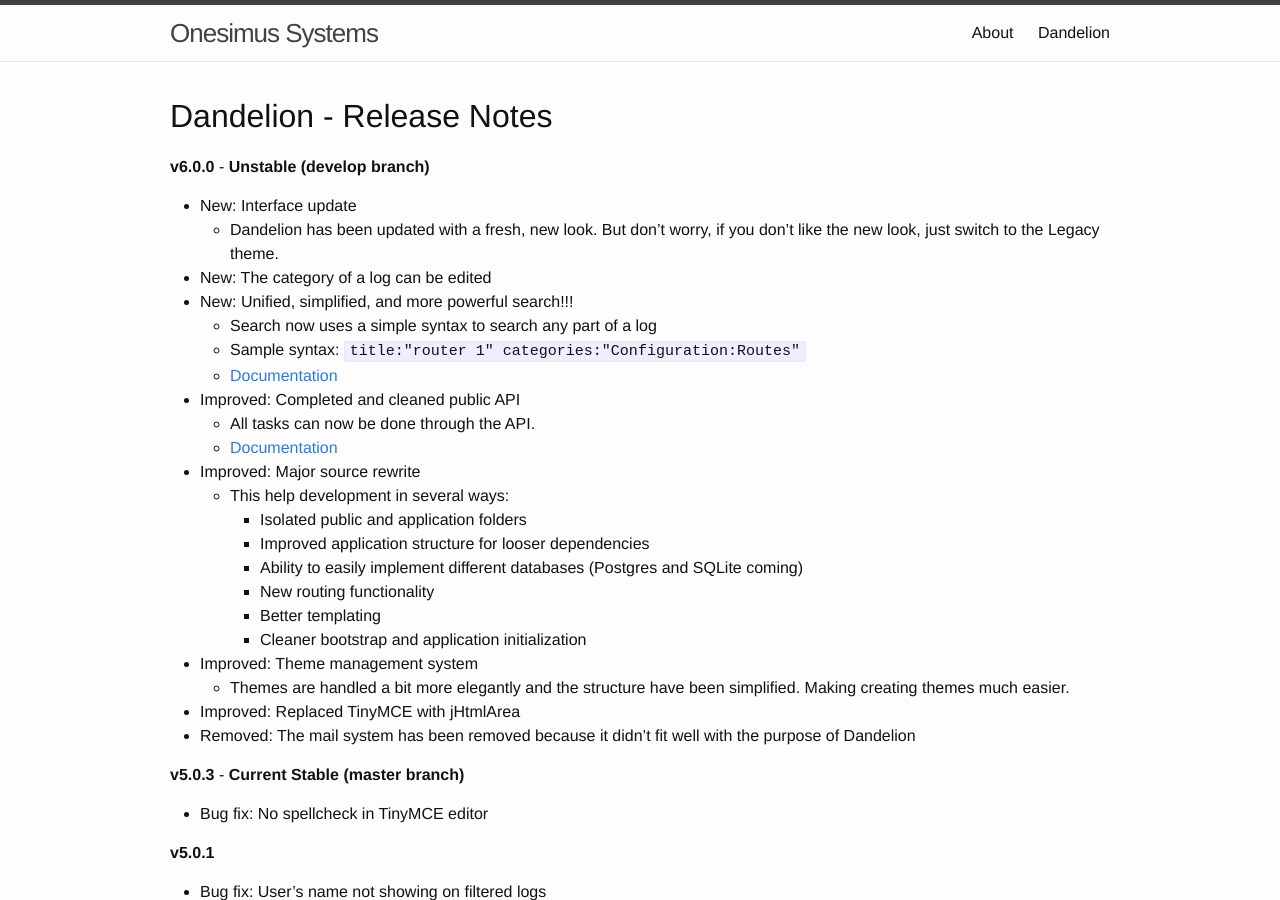
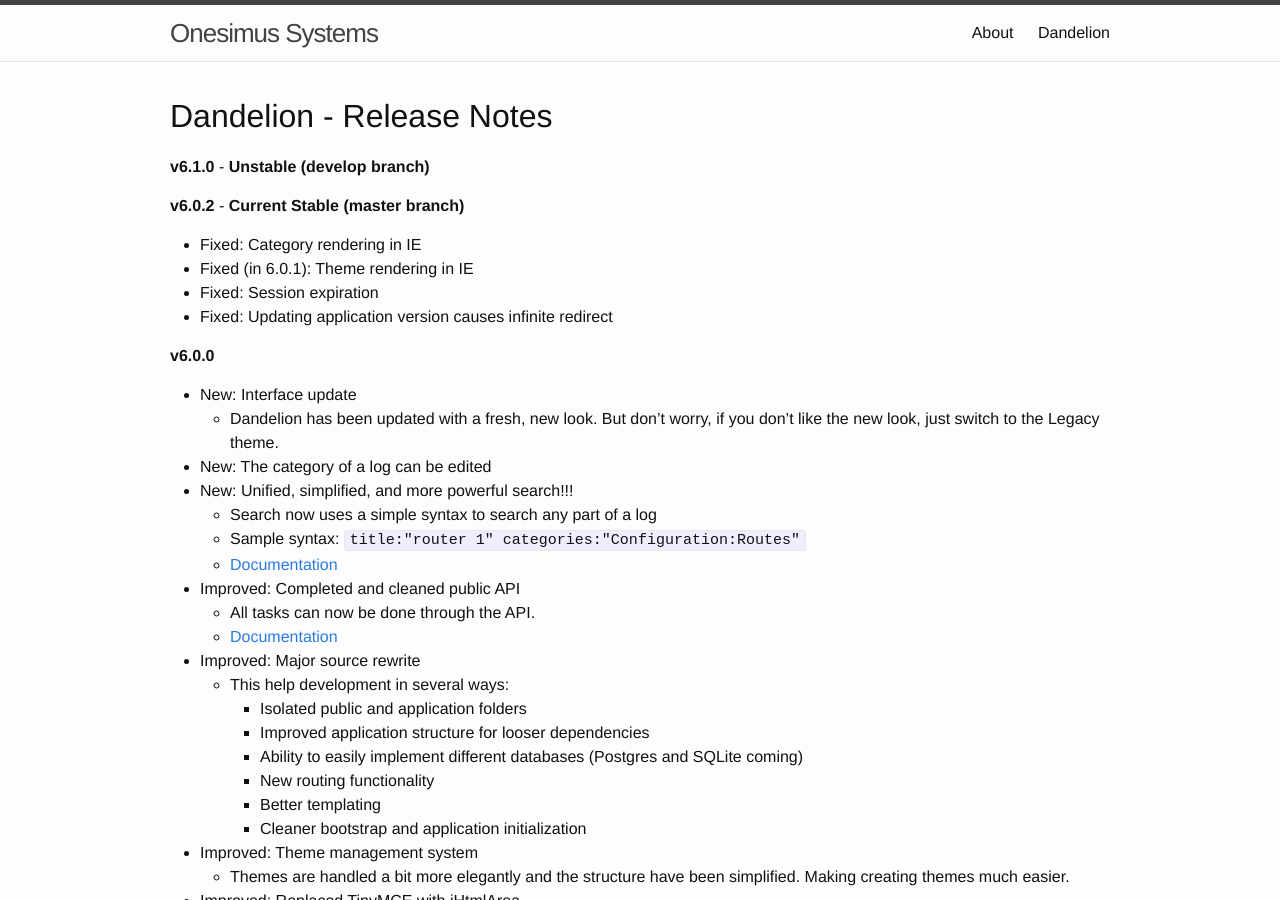
Before and after one commit to onesimus-systems/onesimus-systems.github.io, a Jekyll site: the page built from dandelion/release-notes.md, in a window 1280 px wide and 900 px high. Built offline with Jekyll 4.4.1, drawn with Linux system fonts in a browser that asks for light colours.

Commit message:
Updated docs for version 6.0.2

```diff
--- a/dandelion/release-notes.md
+++ b/dandelion/release-notes.md
@@ -7,7 +7,16 @@ permalink: /dandelion/release-notes/
 Dandelion - Release Notes
 -------------------------
 
-**v6.0.0** - **Unstable (develop branch)**
+**v6.1.0** - **Unstable (develop branch)**
+
+**v6.0.2** - **Current Stable (master branch)**
+
+- Fixed: Category rendering in IE
+- Fixed (in 6.0.1): Theme rendering in IE
+- Fixed: Session expiration
+- Fixed: Updating application version causes infinite redirect
+
+**v6.0.0**
 
 - New: Interface update
     * Dandelion has been updated with a fresh, new look. But don't worry, if you don't like the new look, just switch to the Legacy theme.
--- a/dandelion/versioncheck.json
+++ b/dandelion/versioncheck.json
@@ -3,4 +3,4 @@ title: Dandelion Online version Check
 permalink: /dandelion/versioncheck
 ---
 
-{"version":"6.0.0","name":"Phoenix","url":"https://github.com/onesimus-systems/dandelion/releases/tag/v6.0.0"}
+{"version":"6.0.2","name":"Phoenix","url":"https://github.com/onesimus-systems/dandelion/releases/tag/v6.0.2"}
```
Also changed, not shown: other parts of dandelion/release-notes.md (+1 -1 lines), dandelion/dandelion.md (+1 -1 lines), dandelion/install.md (+4 -4 lines).
